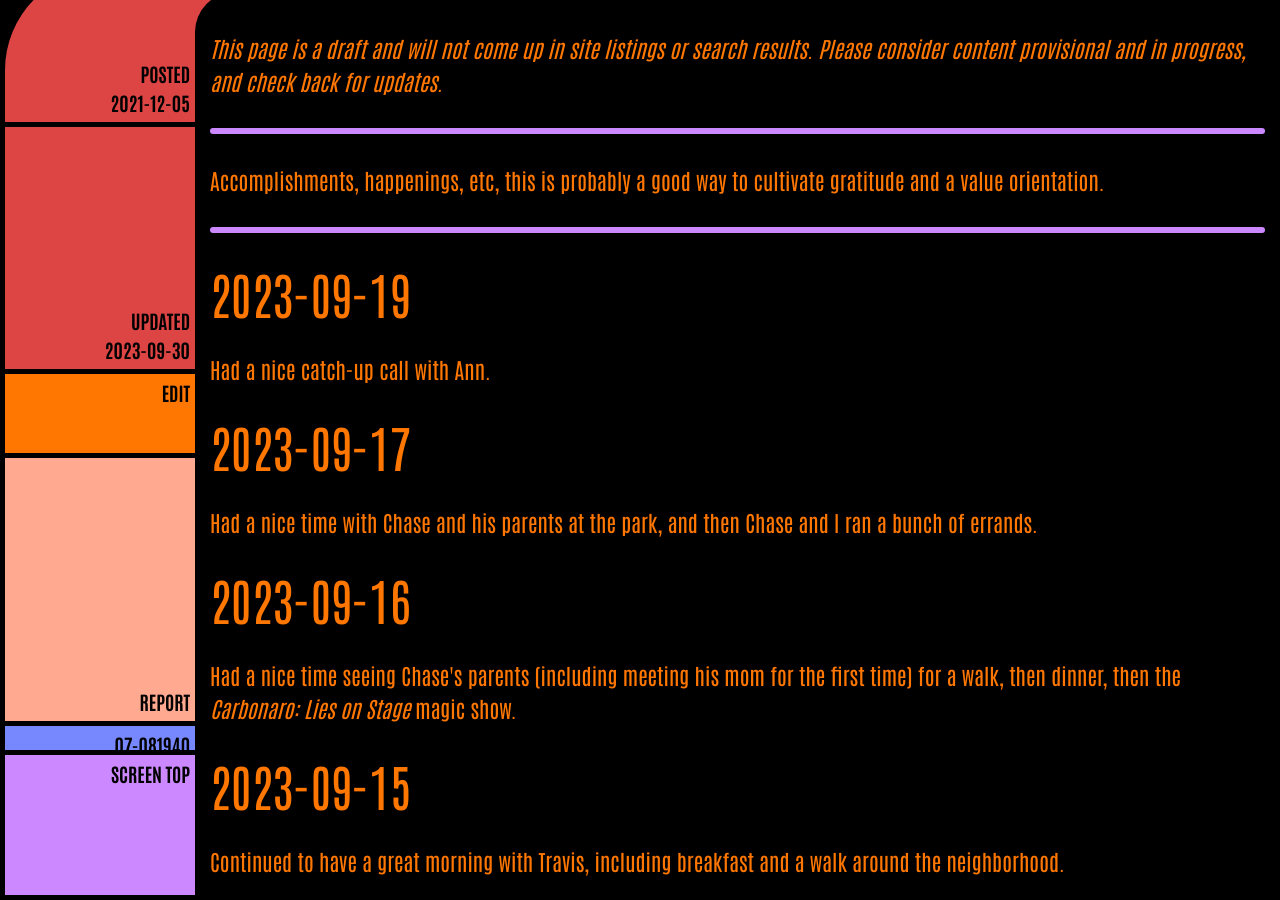
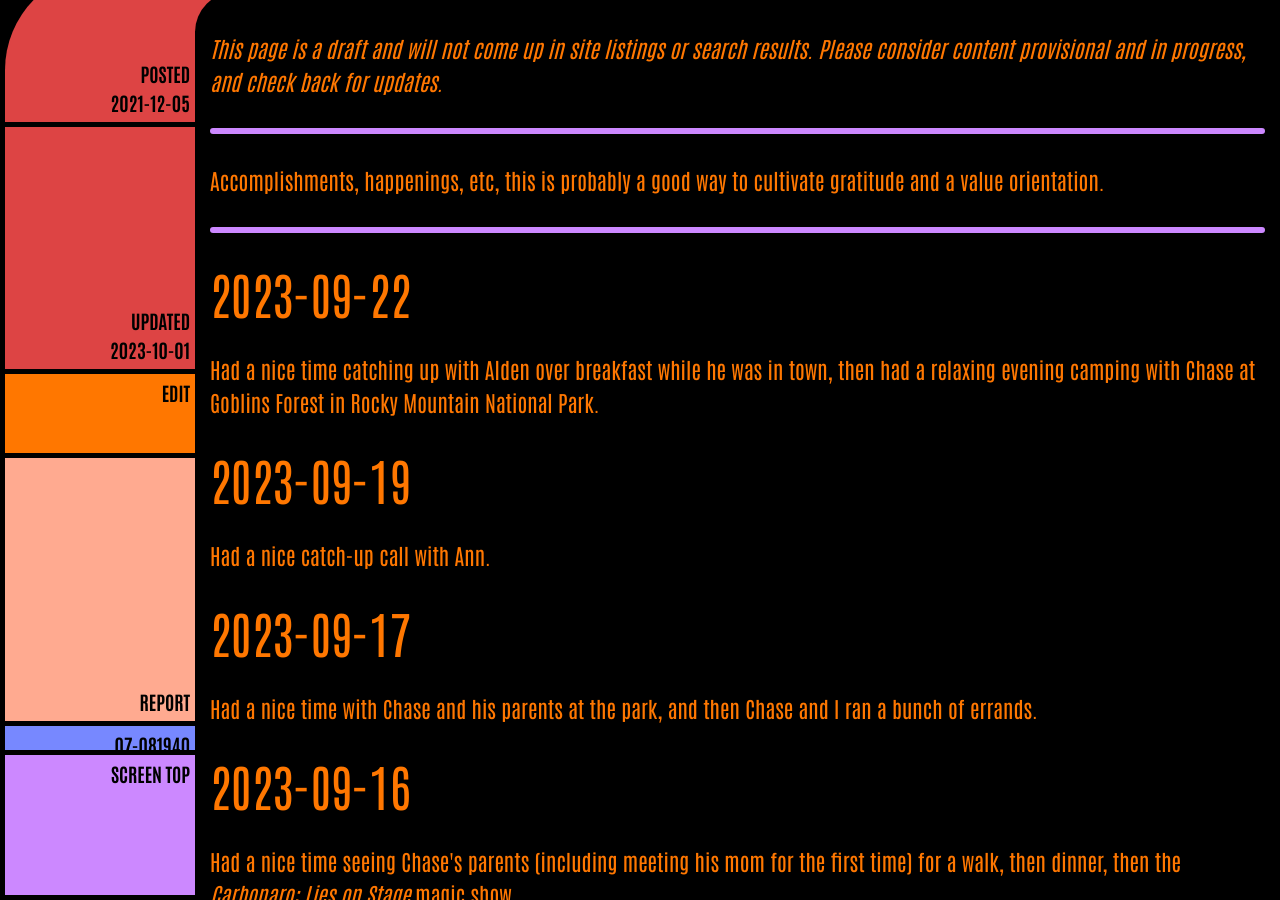
Before and after one commit to ArthurZey/arthurzey.github.io, a Jekyll site: the page built from _pages/one-good-thing.md, in a window 1280 px wide and 900 px high, scrolled down 333 px. Built offline with Jekyll 4.4.1, drawn with Linux system fonts in a browser that asks for light colours.

Commit message:
added 2023-09-22

```diff
--- a/_pages/one-good-thing.md
+++ b/_pages/one-good-thing.md
@@ -2,12 +2,16 @@
 title: One Good Thing
 description: "Accomplishments, happenings, etc, this is probably a good way to cultivate gratitude and a value orientation."
 date: "2021-12-05"
-last_modified_at: "2023-09-30T14:58:46+00:00"
+last_modified_at: "2023-10-01T15:30:11+00:00"
 tags:
   - happenings
   - draft
 sitemap: false
 ---
+
+## 2023-09-22
+Had a nice time catching up with Alden over breakfast while he was in town, then had a relaxing evening camping with Chase at Goblins Forest in Rocky Mountain National Park.
+
 ## 2023-09-19
 Had a nice catch-up call with Ann.
 
```
